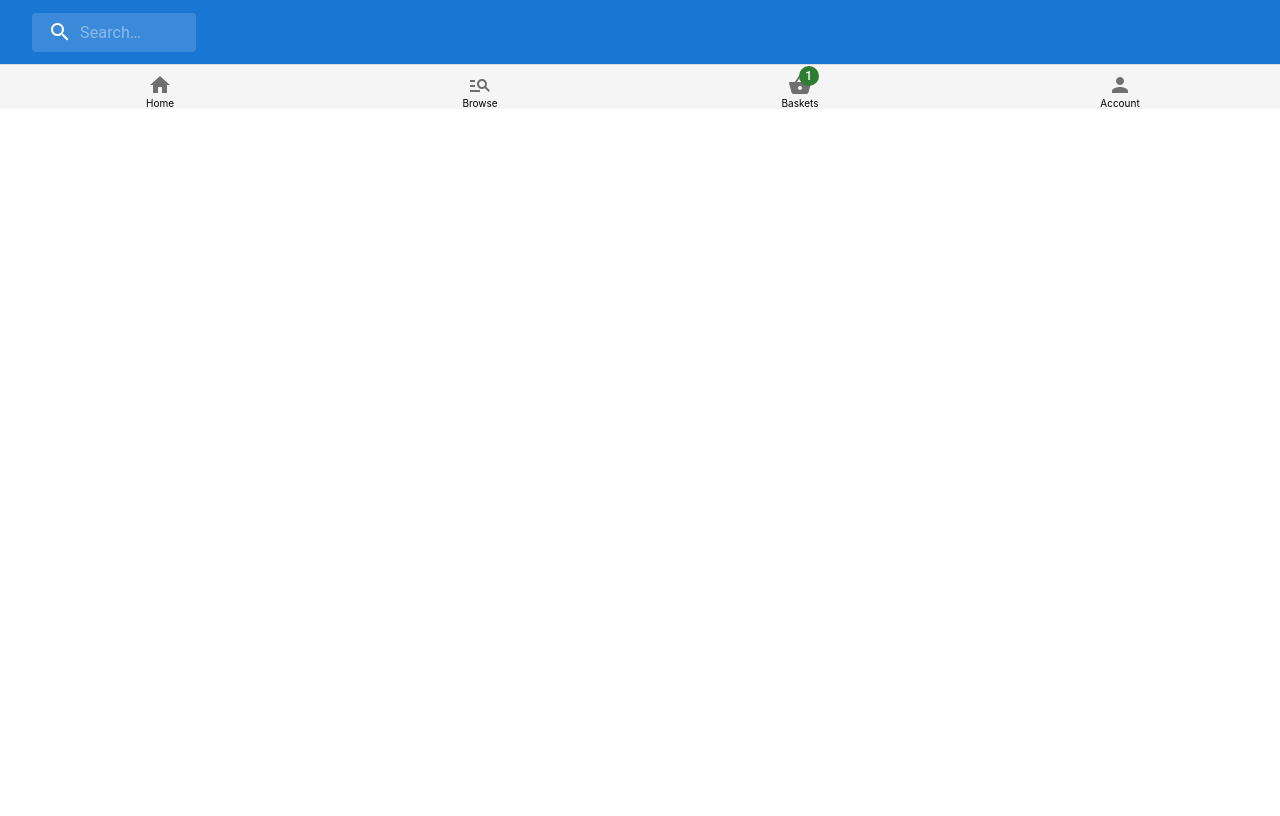
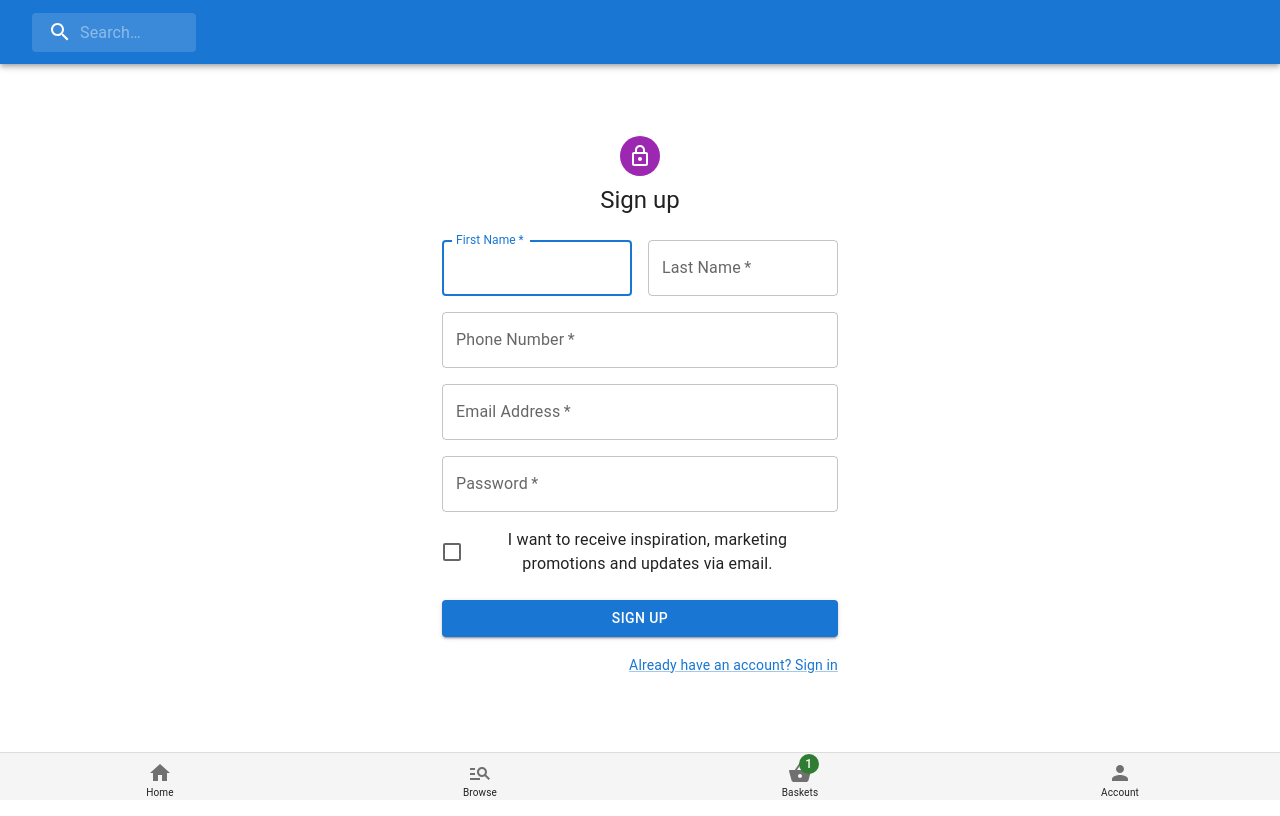
Before and after one commit to pwang1997/fruit-fresh-delights, a React (Create React App) app: page /signup in a window 1280 px wide. Built offline with nearby package versions, Linux system fonts and the light colour scheme.

Commit message:
complete: add login and signup mocks

```diff
--- a/package.json
+++ b/package.json
@@ -17,6 +17,7 @@
     "localforage": "^1.10.0",
     "match-sorter": "^6.3.1",
     "react": "^18.2.0",
+    "react-cookie": "^4.1.1",
     "react-dom": "^18.2.0",
     "react-router-dom": "^6.14.1",
     "react-scripts": "5.0.1",
--- a/src/index.tsx
+++ b/src/index.tsx
@@ -1,16 +1,18 @@
 import React from "react";
+import { CookiesProvider } from "react-cookie";
 import ReactDOM from "react-dom/client";
 import { BrowserRouter } from "react-router-dom";
 import App from "./App";
 import "./index.css";
-
 const root = ReactDOM.createRoot(
   document.getElementById("root") as HTMLElement
 );
 root.render(
   <React.StrictMode>
     <BrowserRouter>
-      <App />
+      <CookiesProvider>
+        <App />
+      </CookiesProvider>
     </BrowserRouter>
   </React.StrictMode>
 );
--- a/src/pages/Login.tsx
+++ b/src/pages/Login.tsx
@@ -1,6 +1,6 @@
 import GoogleIcon from "@mui/icons-material/Google";
 import LockOutlinedIcon from "@mui/icons-material/LockOutlined";
-import { Divider, IconButton } from "@mui/material";
+import { Divider, IconButton, Link } from "@mui/material";
 import Avatar from "@mui/material/Avatar";
 import Box from "@mui/material/Box";
 import Button from "@mui/material/Button";
@@ -12,15 +12,30 @@
 import TextField from "@mui/material/TextField";
 import Typography from "@mui/material/Typography";
 import * as React from "react";
+import { useCookies } from "react-cookie";
+import { useNavigate } from "react-router-dom";
 
 export default function LogIn() {
+  const navigate = useNavigate();
+
+  // eslint-disable-next-line @typescript-eslint/no-unused-vars
+  const [cookies, setCookie] = useCookies([
+    "firstName",
+    "lastName",
+    "phoneNumber",
+    "email",
+  ]);
+
   const handleSubmit = (event: React.FormEvent<HTMLFormElement>) => {
     event.preventDefault();
     const data = new FormData(event.currentTarget);
-    console.log({
-      email: data.get("email"),
-      password: data.get("password"),
-    });
+
+    setCookie("firstName", "Puck", { path: "/" });
+    setCookie("lastName", "Wang", { path: "/" });
+    setCookie("phoneNumber", "123-456-7890", { path: "/" });
+    setCookie("email", data.get("email"), { path: "/" });
+
+    navigate("/");
   };
 
   return (
@@ -32,6 +47,7 @@
           display: "flex",
           flexDirection: "column",
           alignItems: "center",
+          minHeight: "80vh",
         }}
       >
         <Avatar sx={{ m: 1, bgcolor: "secondary.main" }}>
@@ -73,7 +89,13 @@
           >
             Sign In
           </Button>
-
+          <Grid container justifyContent="flex-end">
+            <Grid item>
+              <Link href="/signup" variant="body2">
+                {"Don't have an account? Sign Up"}
+              </Link>
+            </Grid>
+          </Grid>
           <Divider />
 
           <Grid container>
--- /dev/null
+++ b/src/pages/Signup.tsx
@@ -0,0 +1,145 @@
+import LockOutlinedIcon from "@mui/icons-material/LockOutlined";
+import Avatar from "@mui/material/Avatar";
+import Box from "@mui/material/Box";
+import Button from "@mui/material/Button";
+import Checkbox from "@mui/material/Checkbox";
+import Container from "@mui/material/Container";
+import CssBaseline from "@mui/material/CssBaseline";
+import FormControlLabel from "@mui/material/FormControlLabel";
+import Grid from "@mui/material/Grid";
+import Link from "@mui/material/Link";
+import { createTheme, ThemeProvider } from "@mui/material/styles";
+import TextField from "@mui/material/TextField";
+import Typography from "@mui/material/Typography";
+import * as React from "react";
+import { useCookies } from "react-cookie";
+
+const defaultTheme = createTheme();
+
+export default function SignUp() {
+  // eslint-disable-next-line @typescript-eslint/no-unused-vars
+  const [cookies, setCookie] = useCookies([
+    "firstName",
+    "lastName",
+    "phoneNumber",
+    "email",
+  ]);
+
+  const handleSubmit = (event: React.FormEvent<HTMLFormElement>) => {
+    event.preventDefault();
+    const data = new FormData(event.currentTarget);
+
+    setCookie("firstName", data.get("firstName"), { path: "/" });
+    setCookie("lastName", data.get("lastName"), { path: "/" });
+    setCookie("phoneNumber", data.get("phoneNumber"), { path: "/" });
+    setCookie("email", data.get("email"), { path: "/" });
+  };
+
+  return (
+    <ThemeProvider theme={defaultTheme}>
+      <Container component="main" maxWidth="xs">
+        <CssBaseline />
+        <Box
+          sx={{
+            marginTop: 8,
+            display: "flex",
+            flexDirection: "column",
+            alignItems: "center",
+            minHeight: "80vh",
+          }}
+        >
+          <Avatar sx={{ m: 1, bgcolor: "secondary.main" }}>
+            <LockOutlinedIcon />
+          </Avatar>
+          <Typography component="h1" variant="h5">
+            Sign up
+          </Typography>
+          <Box
+            component="form"
+            noValidate
+            onSubmit={handleSubmit}
+            sx={{ mt: 3 }}
+          >
+            <Grid container spacing={2}>
+              <Grid item xs={12} sm={6}>
+                <TextField
+                  autoComplete="first-name"
+                  name="firstName"
+                  required
+                  fullWidth
+                  id="firstName"
+                  label="First Name"
+                  autoFocus
+                />
+              </Grid>
+              <Grid item xs={12} sm={6}>
+                <TextField
+                  required
+                  fullWidth
+                  id="lastName"
+                  label="Last Name"
+                  name="lastName"
+                  autoComplete="last-name"
+                />
+              </Grid>
+              <Grid item xs={12}>
+                <TextField
+                  required
+                  fullWidth
+                  id="phoneNumber"
+                  label="Phone Number"
+                  name="phoneNumber"
+                  autoComplete="phone-number"
+                />
+              </Grid>
+              <Grid item xs={12}>
+                <TextField
+                  required
+                  fullWidth
+                  id="email"
+                  label="Email Address"
+                  name="email"
+                  autoComplete="email"
+                />
+              </Grid>
+              <Grid item xs={12}>
+                <TextField
+                  required
+                  fullWidth
+                  name="password"
+                  label="Password"
+                  type="password"
+                  id="password"
+                  autoComplete="new-password"
+                />
+              </Grid>
+              <Grid item xs={12}>
+                <FormControlLabel
+                  control={
+                    <Checkbox value="allowExtraEmails" color="primary" />
+                  }
+                  label="I want to receive inspiration, marketing promotions and updates via email."
+                />
+              </Grid>
+            </Grid>
+            <Button
+              type="submit"
+              fullWidth
+              variant="contained"
+              sx={{ mt: 3, mb: 2 }}
+            >
+              Sign Up
+            </Button>
+            <Grid container justifyContent="flex-end">
+              <Grid item>
+                <Link href="/login" variant="body2">
+                  Already have an account? Sign in
+                </Link>
+              </Grid>
+            </Grid>
+          </Box>
+        </Box>
+      </Container>
+    </ThemeProvider>
+  );
+}
--- a/src/routes/index.tsx
+++ b/src/routes/index.tsx
@@ -1,12 +1,14 @@
 import { Route, Routes } from "react-router-dom";
 import Home from "../pages/Home";
 import LogIn from "../pages/Login";
+import SignUp from "../pages/Signup";
 
 export default function Router() {
   return (
     <Routes>
       <Route key="index" path="/" element={<Home />} />
       <Route key="login" path="/login" element={<LogIn />} />
+      <Route key="signup" path="/signup" element={<SignUp />} />
     </Routes>
   );
 }
```
Also changed, not shown: src/pages/Home.tsx (line endings or trailing spaces), 1 other file (tests, documents, lock files or other folders).
